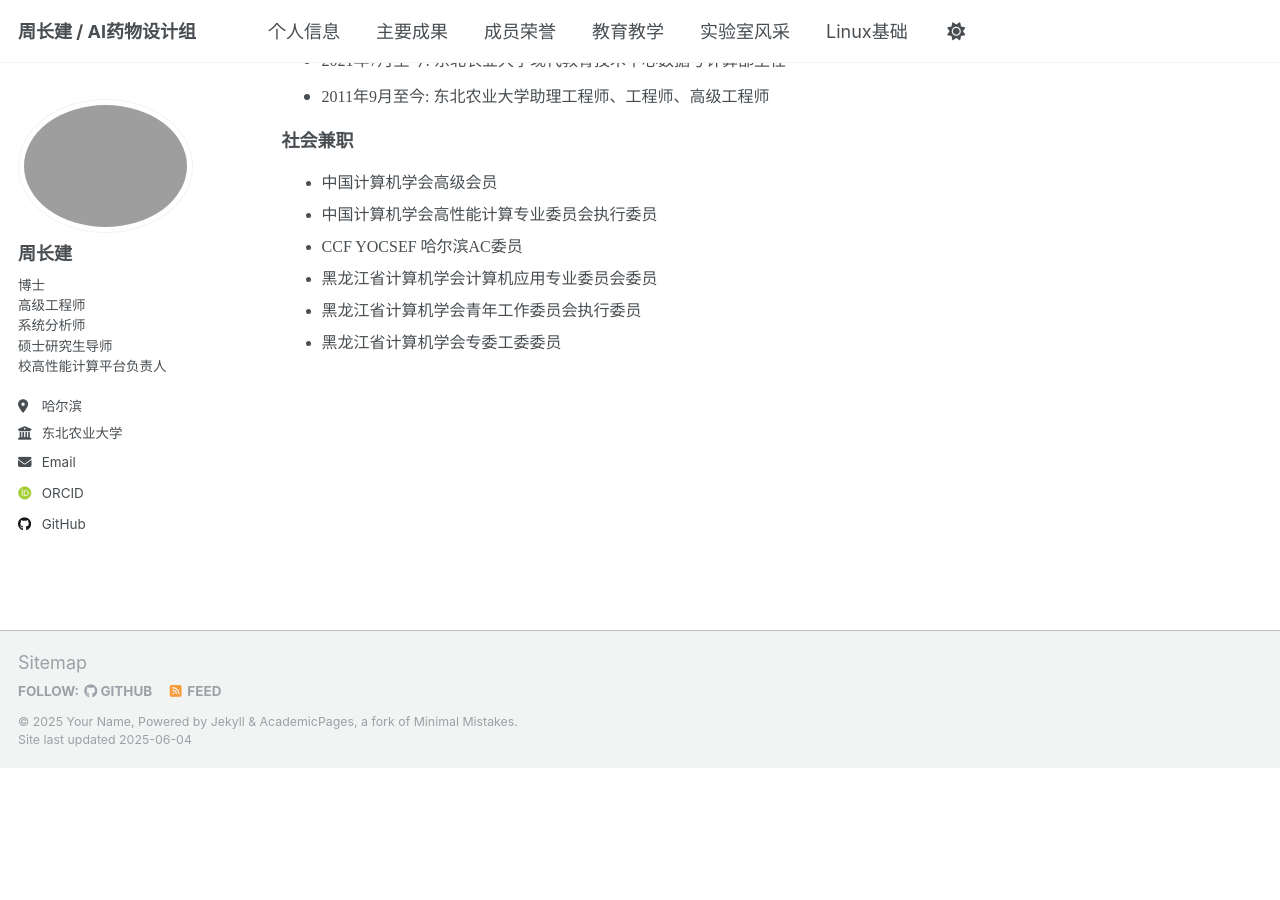
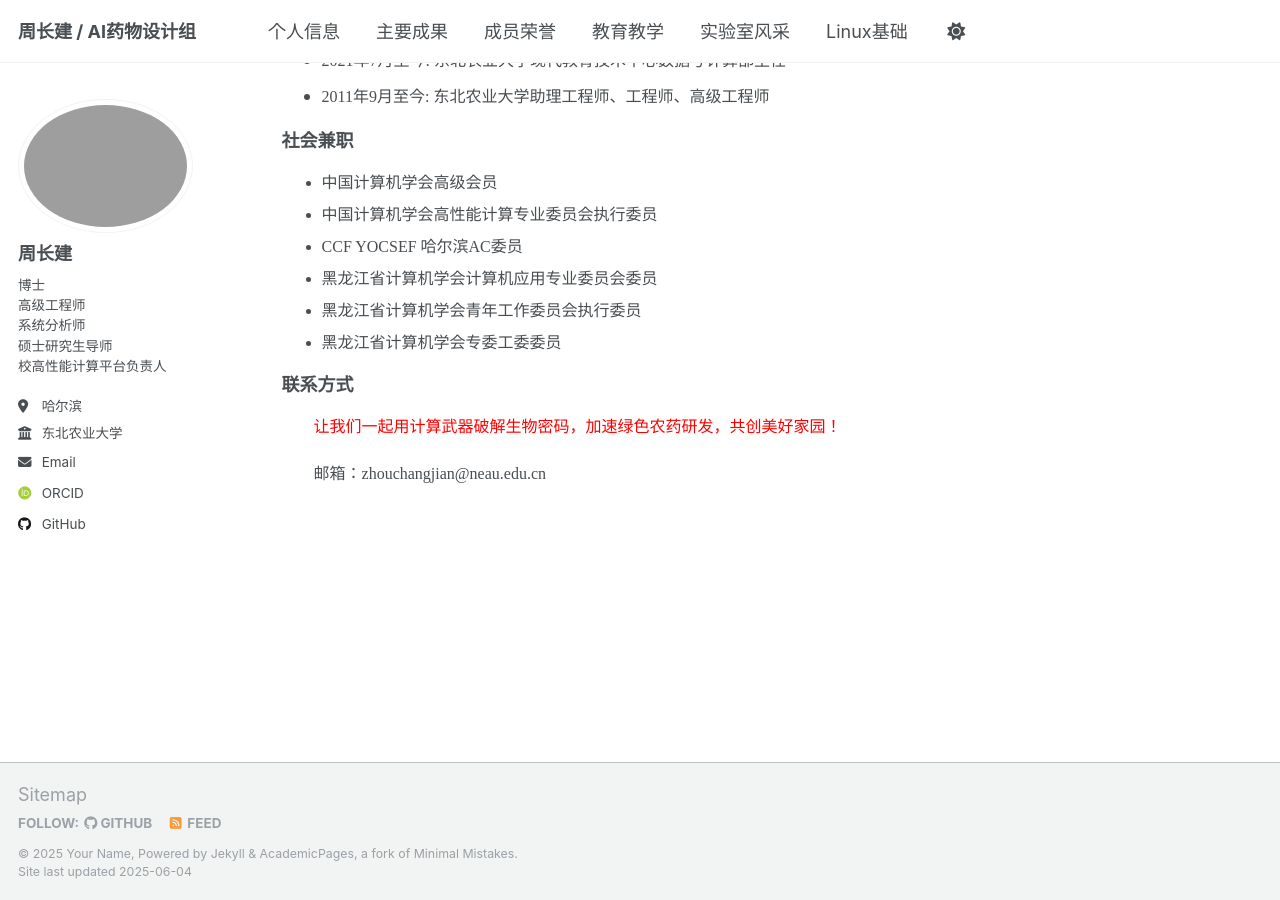
Before and after one commit to HPC-NEAU/zhoucj, a Jekyll site: the page built from _pages/cv.md, in a window 1280 px wide and 900 px high, scrolled down 555 px. Built offline with Jekyll 4.4.1, drawn with Linux system fonts in a browser that asks for light colours; some web fonts are replaced; before the commit the page ends 1323 px from its top, so only the background shows below that.

Commit message:
Update cv.md

```diff
--- a/_pages/cv.md
+++ b/_pages/cv.md
@@ -32,5 +32,8 @@ redirect_from:
 	<li>黑龙江省计算机学会青年工作委员会执行委员</li>
 	<li>黑龙江省计算机学会专委工委委员</li>
 </ul>
+		<font face="微软雅黑" size=4><b>联系方式</b></font>
+	<p style="color:red;">&emsp;&emsp;让我们一起用计算武器破解生物密码，加速绿色农药研发，共创美好家园！</p>
+	&emsp;&emsp;邮箱：zhouchangjian@neau.edu.cn
 	</font>
 </p>
```
